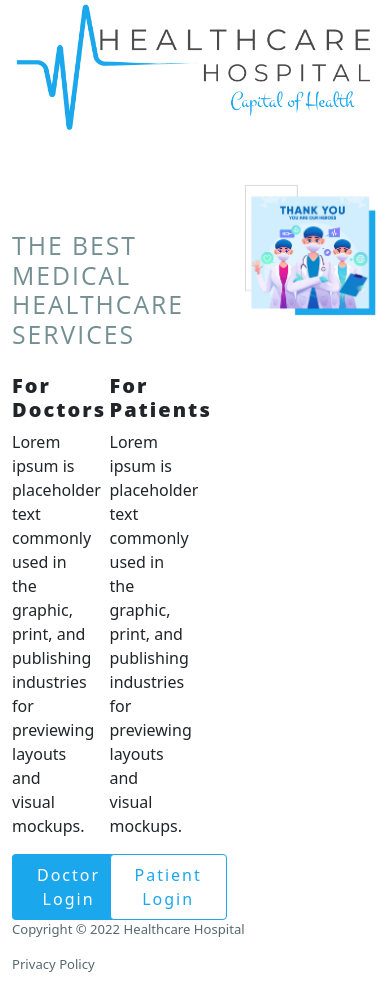
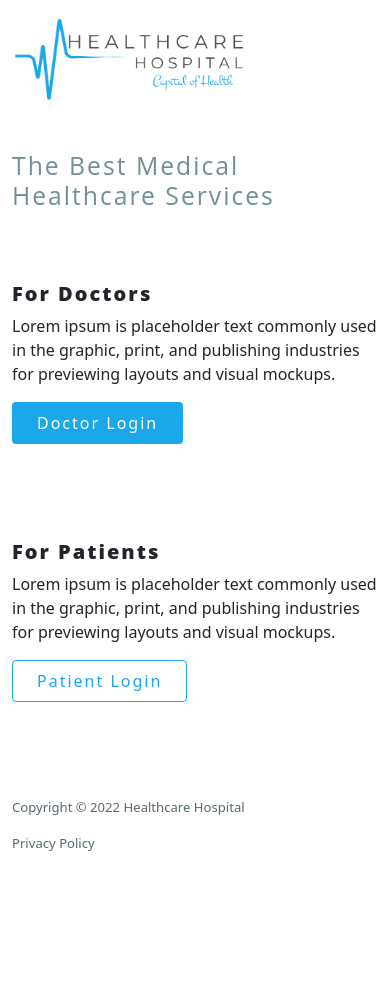
Before and after one commit to mohitshr1003/healthcare, a Django app: template templates/index.html in a window 390 px wide. After the commit the page ends 851 px from the top, so only its background shows below. Run offline with Django 4.2, Linux system fonts and the light colour scheme; the template is opened without the code that fills it, so the values that code supplies are empty; parts of the project's set-up code (start-up, migrations or seed data) failed here and were passed over; some libraries are stand-ins or nearby versions.

Commit message:
responsive indexpage

```diff
--- a/templates/index.html
+++ b/templates/index.html
@@ -15,13 +15,16 @@
 <body>
     <!-- <div class="col-12 fixed-top"><img src="{% static 'images/strip.png' %}" class="img-fluid w-100" style="height:60px;"></div> -->
 
-    <header class="sticky-top bg-white">
+    <header class="sticky-top bg-white" style=" transition: box-shadow 0.25s cubic-bezier(0.32, 0.01, 0, 1);">
         <div class="container">
-            <div class="row">
-                <div class="col-lg-3 col-12"><img src="{% static 'images/healthcare-logo.png' %}"
-                        class="img-fluid logo"></div>
-                <div class="col-lg-9 d-none d-sm-block text-end">
-                    <button class="btn text-light mt-2 p-2 px-3" style="border:0px; background:#1aa7ec;" href="#">
+            <div class="row pt-3">
+                <div class="col-lg-3 col-md-4 col-sm-5 col-8">
+                    <img src="{% static 'images/healthcare-logo.png' %}" class="img-fluid logo">
+                </div>
+                <div class="col-lg-6 col-md-5 col-sm-3 col-0">
+                </div>
+                <div class="pt-4 col-lg-3 col-md-3 col-sm-4 col-6 d-none d-sm-block text-end">
+                    <button class="btn btn-info text-light mt-2 p-2 px-3" href="#">
                         Register Now
                     </button>
                 </div>
@@ -29,18 +32,18 @@
     </header>
     <section>
         <div class="container">
-            <div class="row pt-5">
-                <div class="col-6 text-start pt-5">
-                    <h2 style="color: #738f93;" class="text-uppercase">The Best Medical <br>Healthcare Services</h2>
-                    <div class="row pt-3">
-                        <div class="col-6">
+            <div class="row">
+                <div class="col-lg-6 col-md-4 col-12 float-start">
+                    <h2 class="pt-5" style="color: #738f93;" class="text-uppercase">The Best Medical <br>Healthcare Services</h2>
+                    <div class="row pt-3 mb-5">
+                        <div class="col-lg-6 col-md-12 col-12 my-5">
                             <h5 style="font-weight: 800" ;>For Doctors</h5>
                             <p>Lorem ipsum is placeholder text commonly used in the graphic, print,
                                 and publishing industries for previewing layouts and visual mockups.</p>
                             <button class="btn p-2 px-4" style="background-color:#1aa7ec; color: #fff;">Doctor
                                 Login</button>
                         </div>
-                        <div class="col-6">
+                        <div class="col-lg-6 col-md-12 col-12 my-5">
                             <h5 style="font-weight: 800" ;>For Patients</h5>
                             <p>Lorem ipsum is placeholder text commonly used in the graphic, print,
                                 and publishing industries for previewing layouts and visual mockups.</p>
@@ -50,7 +53,7 @@
                         </div>
                     </div>
                 </div>
-                <div class="col-6 ps-5 text-end">
+                <div class="col-lg-6 col-md-8 col-12 ps-5 pt-5 d-none d-md-block float-end">
                     <img src="{% static 'images/dp-new.png' %}" class="img-fluid">
                 </div>
             </div>
@@ -58,7 +61,7 @@
         </div>
         </div>
     </section>
-    <footer>
+    <footer class="py-lg-5 py-md-0 pt-sm-5" style="bottom: 0; width:100%">
         <div class="container">
         <p style="font-size: 0.82em;color: #576871;">Copyright © 2022 Healthcare Hospital</p>
         <p style="font-size: 0.82em;color: #576871;">Privacy Policy</p>
```
Also changed, not shown: static/images/img1.jpg (added), static/images/img2.jpg (added), static/images/img3.jpg (added).
